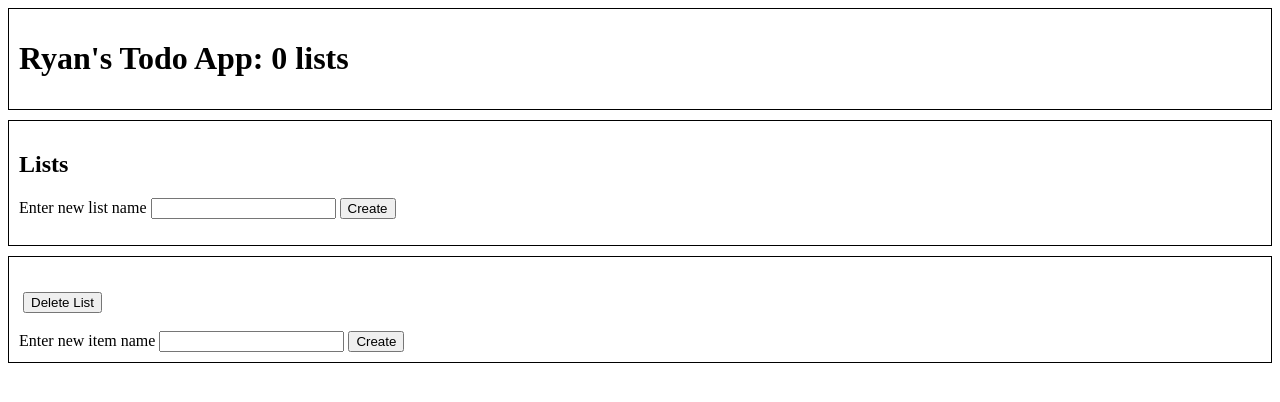
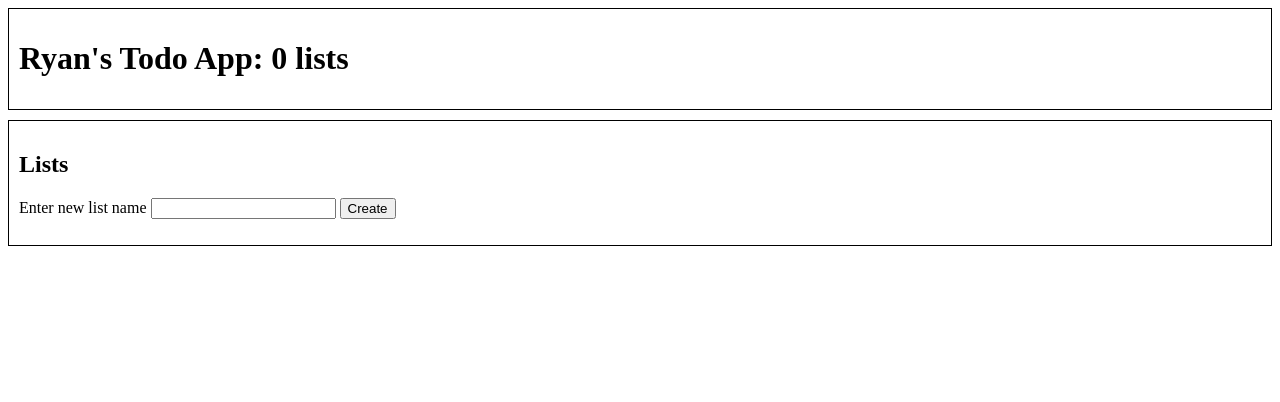
Before and after one commit to d48/todo-class, a website with bundled scripts: page index.html in a window 1280 px wide. Built offline with nearby package versions, Linux system fonts and the light colour scheme.

Commit message:
improvement(listitemcontainer): hides container if no list is selected

```diff
--- a/index.html
+++ b/index.html
@@ -22,7 +22,7 @@
       </header>
       <!-- render list here -->
       </section>
-    <section id="items" role="list">
+    <section id="items" role="list" class="hide">
       <header>
         <h2></h2>
         <button id="delete-list-button">Delete List</button>
```
